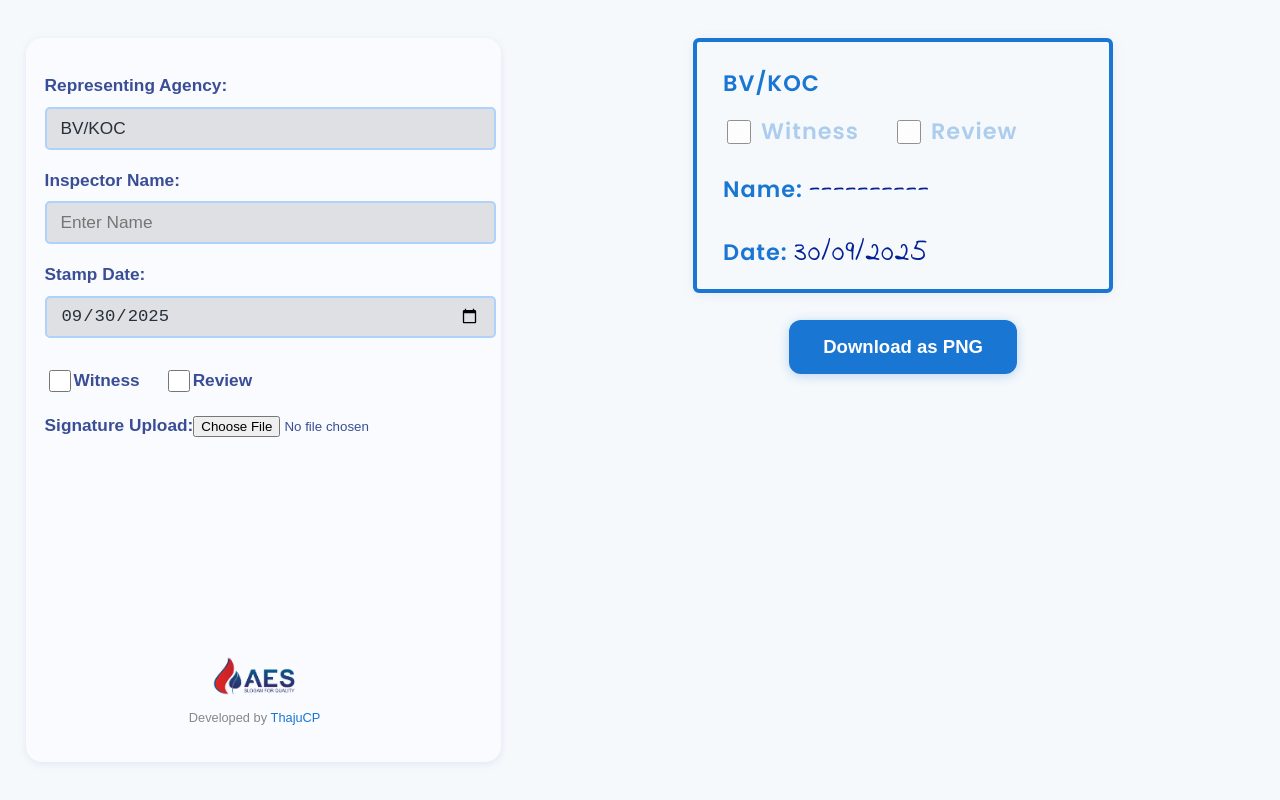
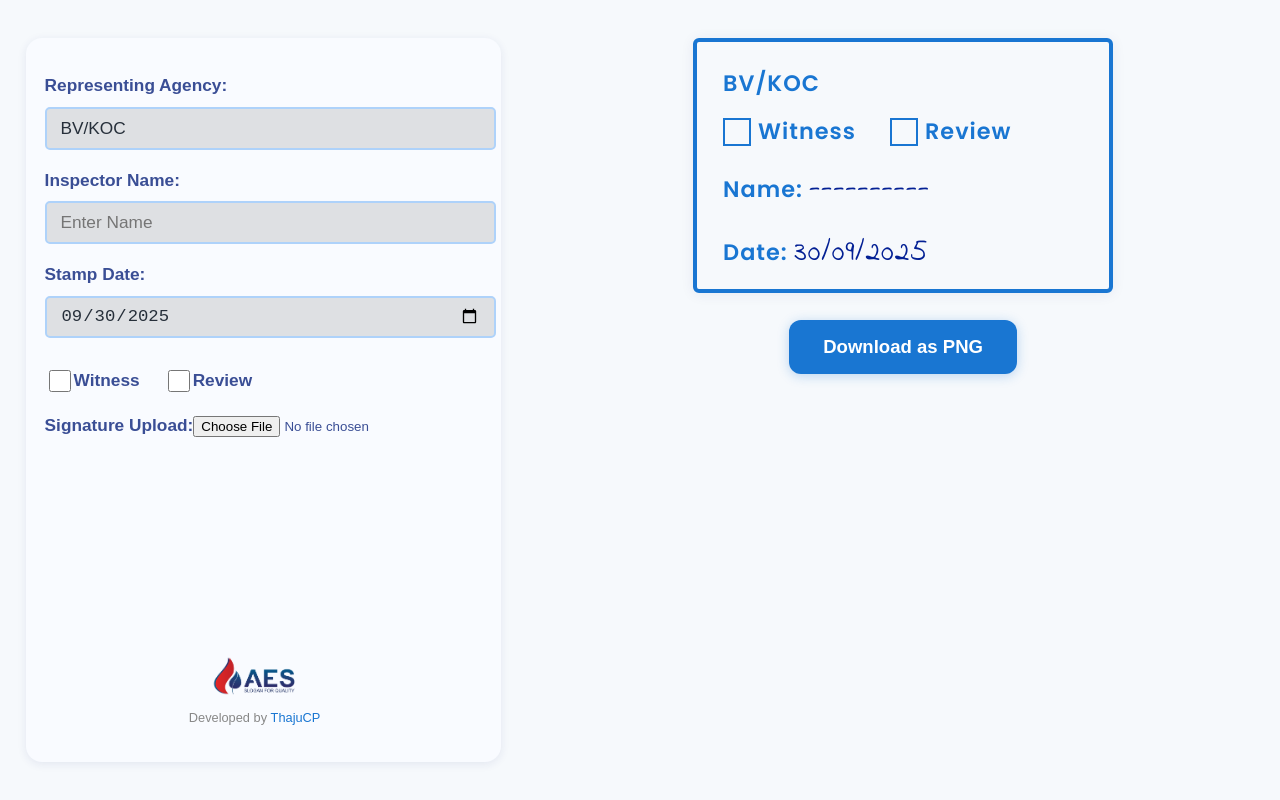
Before and after one commit to thajucp123/aes-stamping, a React (Vite) app: page / in a window 1280 px wide. Built offline with nearby package versions, Linux system fonts and the light colour scheme.

Commit message:
feat: replace checkboxes with checkmark images in preview card

```diff
--- a/src/components/CardForm.jsx
+++ b/src/components/CardForm.jsx
@@ -2,30 +2,25 @@
 import React from "react";
 import { formatDate } from "../utils";
 import "./cardForm.css";
+import tickMark from "../assets/tick_mark.png";
 
 function CardForm({ values, signatureUrl, scale = 1 }) {
   return (
     <div className={`card-container${scale > 1 ? " card-scale" : ""}`}>
       <div className="common-font card-bv">{values.bvText || "BV / KOC"}</div>
       <div className="common-font card-check-row">
-        <label className="card-check-label">
-          <input
-            type="checkbox"
-            checked={values.witness}
-            readOnly
-            className="card-checkbox"
-          />
-          <span className={values.witness ? "checked-text" : "unchecked-text"}>Witness</span>
-        </label>
-        <label className="card-check-label">
-          <input
-            type="checkbox"
-            checked={values.review}
-            readOnly
-            className="card-checkbox"
-          />
-          <span className={values.review ? "checked-text" : "unchecked-text"}>Review</span>
-        </label>
+        <div className="card-check-item">
+          <div className="card-check-box">
+            {values.witness && <img src={tickMark} alt="tick" />}
+          </div>
+          <span>Witness</span>
+        </div>
+        <div className="card-check-item">
+          <div className="card-check-box">
+            {values.review && <img src={tickMark} alt="tick" />}
+          </div>
+          <span>Review</span>
+        </div>
       </div>
       <div className="common-font card-label">
         Name: <span className="distinctive-font card-field">{values.name || "----------"}</span>
--- a/src/components/cardForm.css
+++ b/src/components/cardForm.css
@@ -1,4 +1,3 @@
-
 .card-container {
   background: transparent;
   border: 0.25rem solid #1976d2;
@@ -35,28 +34,6 @@
   margin-top: 14px;
   gap: 34px;
 }
-.card-check-label {
-  display: flex;
-  align-items: center;
-  gap: 7px;
-  font-size: inherit;
-  font-weight: bold;
-  color: #1976d2;
-  opacity: 0.8;
-  transition: 0.13s;
-}
-.card-checkbox {
-  width: 24px;
-  height: 24px;
-}
-.checked-text {
-  color: #1360bb;
-  opacity: 1;
-}
-.unchecked-text {
-  color: #1976d2;
-  opacity: 0.41;
-}
 .card-label {
   margin-top: 19px;
   font-size: 1.4em;
@@ -81,3 +58,23 @@
   pointer-events: none;
   transform: rotate(-6deg);
 }
+
+.card-check-item {
+  display: flex;
+  align-items: center;
+  gap: 7px;
+}
+
+.card-check-box {
+  width: 24px;
+  height: 24px;
+  border: 2px solid #1976d2;
+  display: flex;
+  justify-content: center;
+  align-items: center;
+}
+
+.card-check-box img {
+  width: 18px;
+  height: 18px;
+}
```
